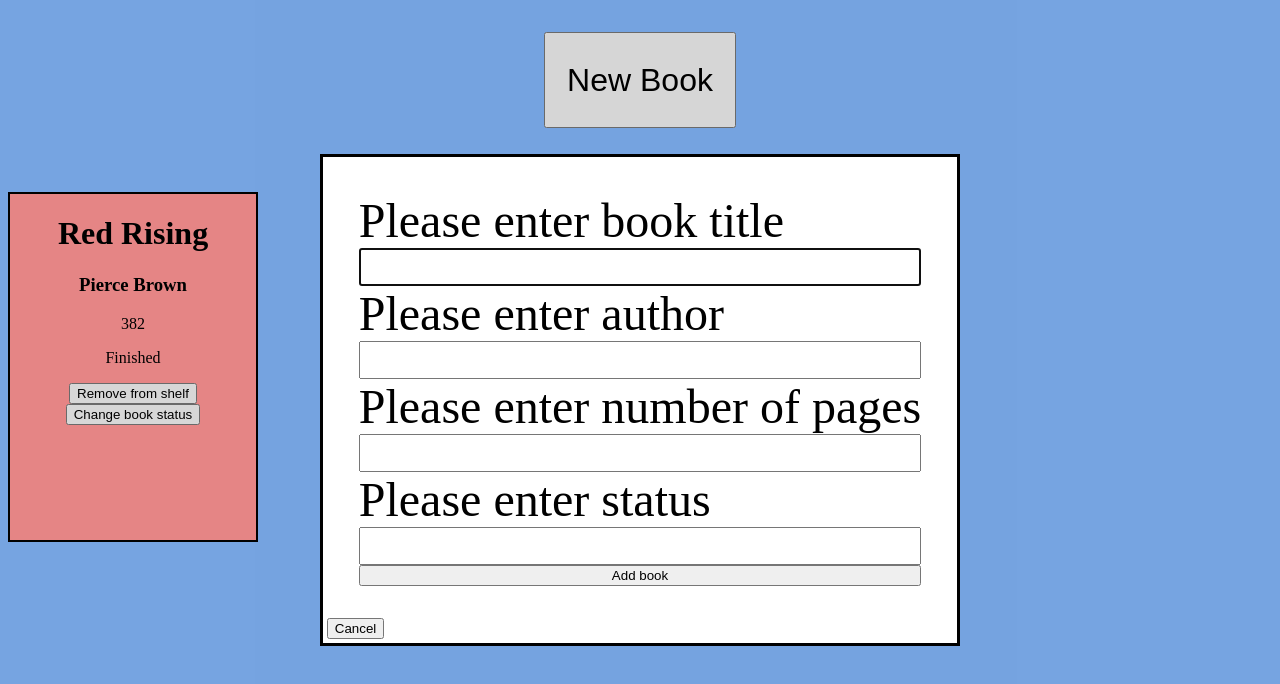
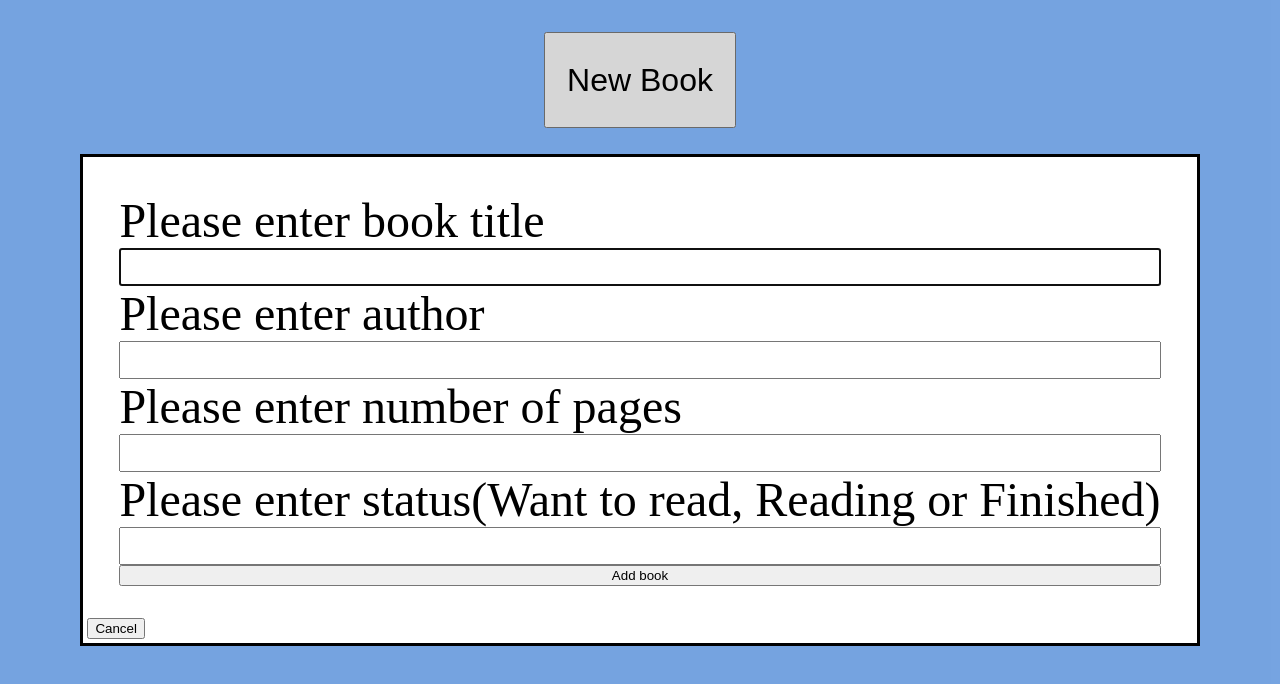
Before and after one commit to melnyk01/TOP-Library, a plain HTML site: page index.html in a window 1280 px wide. Both pictures are taken after a click on the button "New Book". Drawn offline with Linux system fonts and the light colour scheme.

Commit message:
Final version

```diff
--- a/index.html
+++ b/index.html
@@ -22,7 +22,7 @@
                 <label for="book-number-of-pages">Please enter number of pages</label>
                 <input type="text" id="book-number-of-pages" name="book-number-of-pages">
 
-                <label for="book-status">Please enter status</label>
+                <label for="book-status">Please enter status(Want to read, Reading or Finished)</label>
                 <input type="text" id="book-status" name="book-status">
 
                 <button id="form-button">Add book</button>
--- a/javascript.js
+++ b/javascript.js
@@ -121,7 +121,7 @@ library.addEventListener('click', (e) => {
 
 } )
 
-addBookToLibrary('Red Rising', 'Pierce Brown', 382, 'Finished');
-addBookToLibrary('Harry Potter', 'J. K. Rowling', 309, 'Finished');
+// addBookToLibrary('Red Rising', 'Pierce Brown', 382, 'Finished');
+// addBookToLibrary('Harry Potter', 'J. K. Rowling', 309, 'Finished');
 
 displayLibrary();
```
